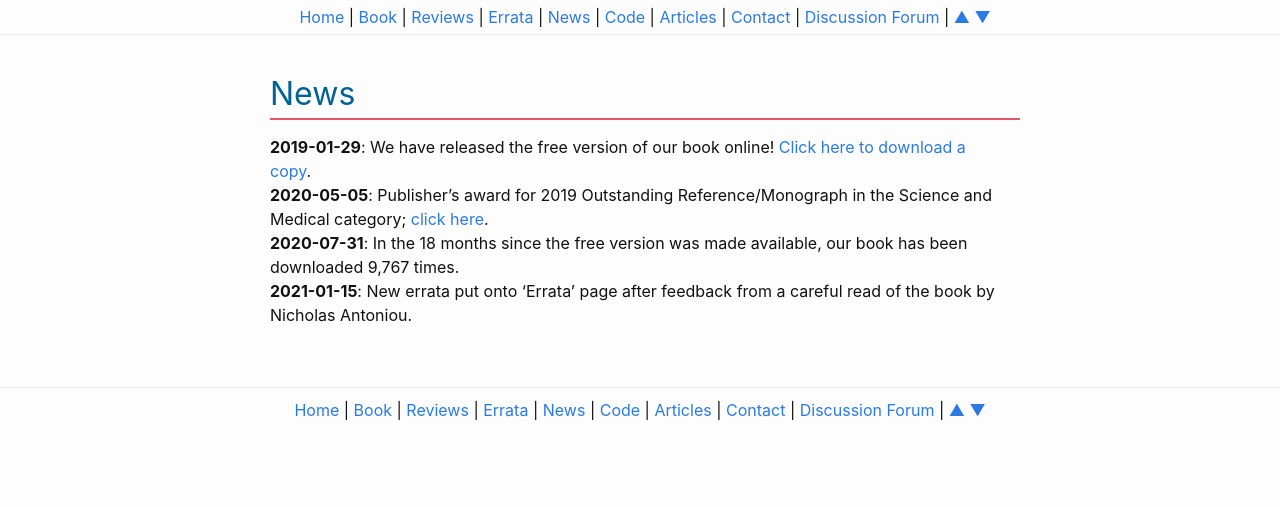
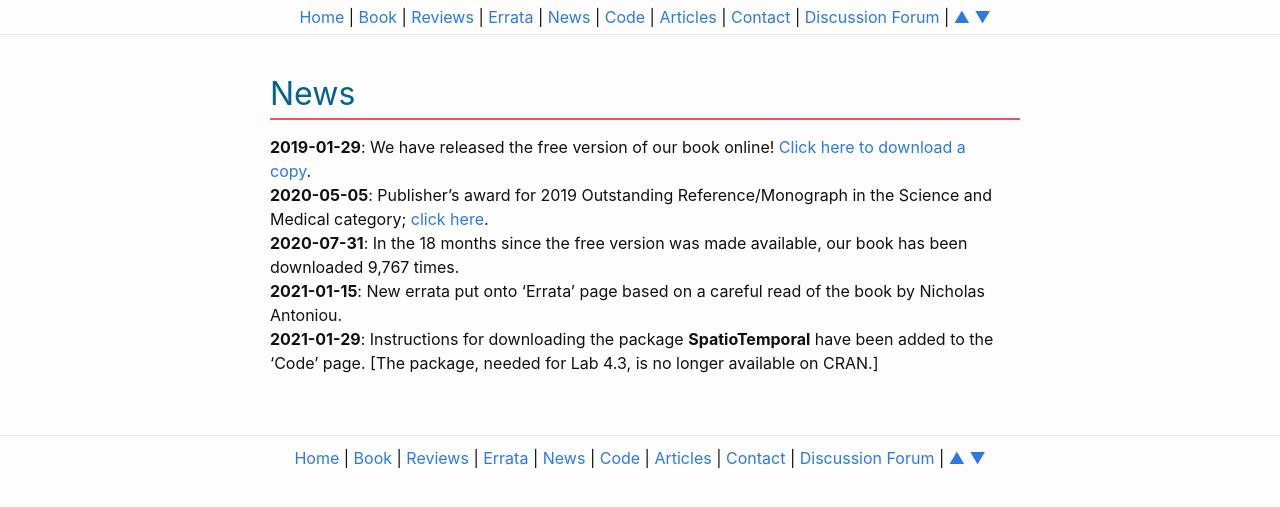
Before and after one commit to andrewzm/STRbook, a Jekyll site: the page built from docs/news.md, in a window 1280 px wide. Shown: the top 507 px of the page. Built offline with Jekyll 4.4.1, drawn with Linux system fonts in a browser that asks for light colours.

Commit message:
Update news.md

```diff
--- a/docs/news.md
+++ b/docs/news.md
@@ -5,4 +5,5 @@ title: News
 **2019-01-29**: We have released the free version of our book online! [Click here to download a copy](https://spacetimewithr.org/download).
 **2020-05-05**: Publisher's award for 2019 Outstanding Reference/Monograph in the Science and Medical category; [click here](https://niasra.uow.edu.au/news/index.html#spbookaward).
 **2020-07-31**: In the 18 months since the free version was made available, our book has been downloaded 9,767 times.
-**2021-01-15**: New errata put onto 'Errata' page after feedback from a careful read of the book by Nicholas Antoniou.
+**2021-01-15**: New errata put onto 'Errata' page based on a careful read of the book by Nicholas Antoniou.
+**2021-01-29**: Instructions for downloading the package **SpatioTemporal** have been added to the 'Code' page. \[The package, needed for Lab 4.3, is no longer available on CRAN.\]
```
